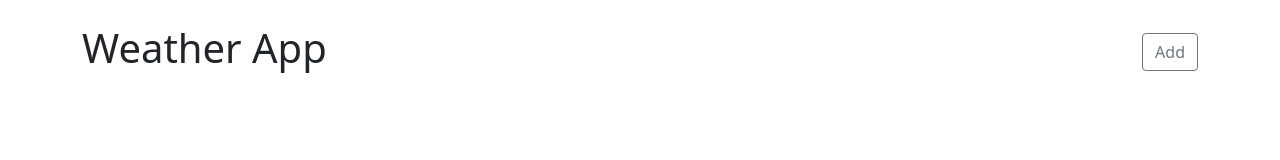
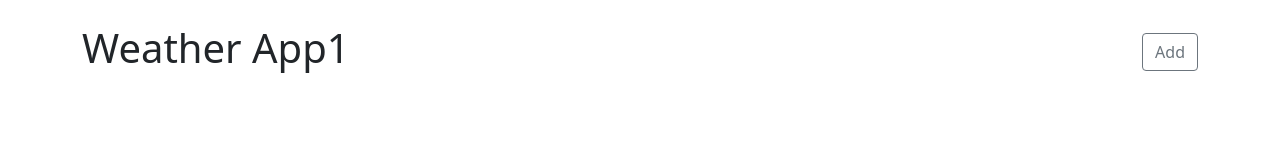
Before and after one commit to 98tarunkumar/weather-app, a React (Create React App) app: page / in a window 1280 px wide. Shown: the top 160 px of the page. Built offline with nearby package versions, Linux system fonts and the light colour scheme.

Commit message:
testing prod

```diff
--- a/src/App.js
+++ b/src/App.js
@@ -9,7 +9,7 @@ function App() {
   return (
     <Container className='my-4'>
       <Stack direction='horizontal' gap='2'>
-        <h1 className='me-auto'>Weather App</h1>
+        <h1 className='me-auto'>Weather App1</h1>
         <Button onClick={() => setShowAddWeatherModal(true)} variant='outline-secondary'>
           Add
         </Button>
```
